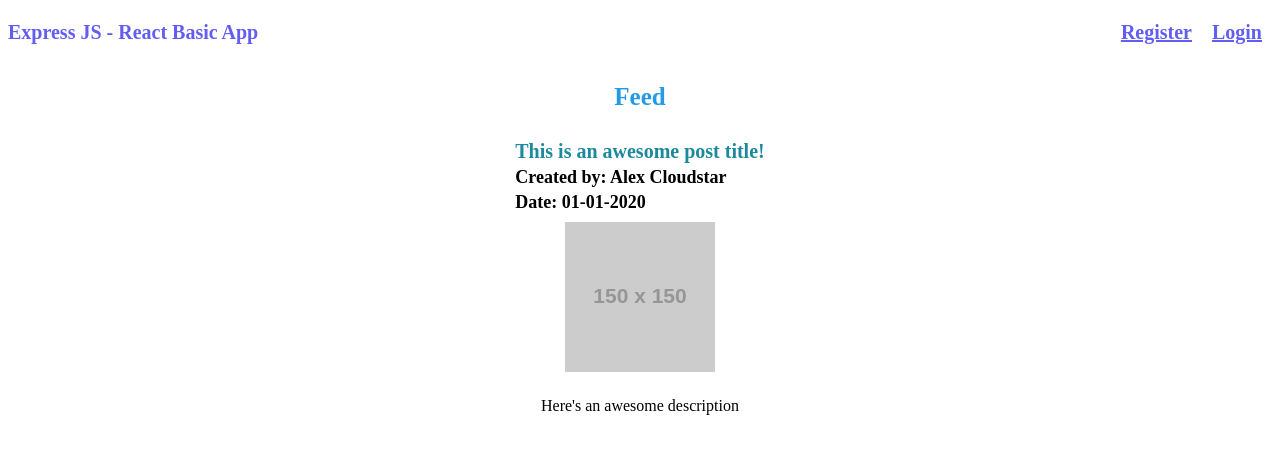
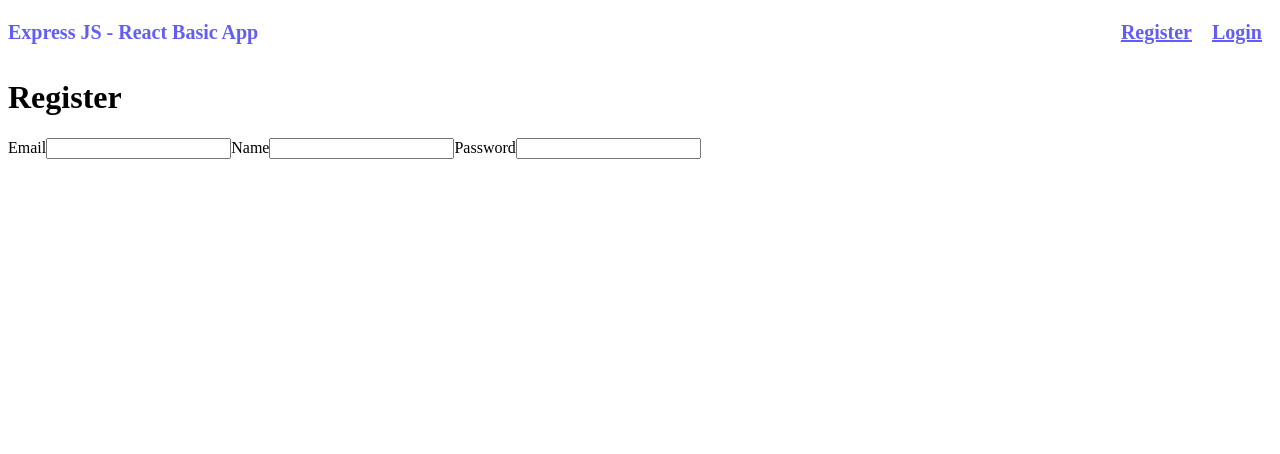
Before and after one commit to alexcloudstar/expressjs-react-basic, a React (Create React App) app in the folder client/: page /register in a window 1280 px wide. Shown: the top 454 px of the page. Built offline with nearby package versions, Linux system fonts and the light colour scheme.

Commit message:
Fixed routes and register/login page

```diff
--- a/client/src/components/App.js
+++ b/client/src/components/App.js
@@ -1,10 +1,12 @@
 import React from 'react';
-import Home from 'pages/home';
+import Routes from 'Routes';
+import { Header } from './header';
 
 const App = () => {
   return (
     <>
-      <Home />
+      <Header />
+      <Routes />
     </>
   );
 };
--- a/client/src/index.js
+++ b/client/src/index.js
@@ -1,5 +1,11 @@
 import React from 'react';
 import ReactDOM from 'react-dom';
+import { BrowserRouter } from 'react-router-dom';
 import App from 'components/App';
 
-ReactDOM.render(<App />, document.querySelector('#root'));
+ReactDOM.render(
+  <BrowserRouter>
+    <App />
+  </BrowserRouter>,
+  document.querySelector('#root')
+);
--- a/client/src/pages/home.js
+++ b/client/src/pages/home.js
@@ -43,7 +43,6 @@ const FeedPosts = styled.div`
 const Home = () => {
   return (
     <>
-      <Header />
       <div className='home'>
         <Feed>
           <h3>Feed</h3>
--- a/client/src/pages/login.js
+++ b/client/src/pages/login.js
@@ -3,12 +3,15 @@ import styled from 'styled-components';
 
 const LoginDiv = styled.div``;
 
-const Login = () => {
+export const Login = () => {
   return (
     <>
       <LoginDiv>
+        <h1>Login</h1>
         <form action=''>
+          <label htmlFor='email'>Email</label>
           <input type='email' name='email' />
+          <label htmlFor='password'>Password</label>
           <input type='password' name='password' />
         </form>
       </LoginDiv>
--- a/client/src/pages/register.js
+++ b/client/src/pages/register.js
@@ -3,14 +3,18 @@ import styled from 'styled-components';
 
 const RegisterDiv = styled.div``;
 
-const Register = () => {
+export const Register = () => {
   return (
     <>
       <RegisterDiv>
+        <h1>Register</h1>
         <form action=''>
-          <input type='email' name='email' />
-          <input type='text' name='name' />
-          <input type='password' name='password' />
+          <label htmlFor='email'>Email</label>
+          <input type='email' name='email' id='email' />
+          <label htmlFor='name'>Name</label>
+          <input type='text' name='name' id='name' />
+          <label htmlFor='password'>Password</label>
+          <input type='password' name='password' id='password' />
         </form>
       </RegisterDiv>
     </>
```
